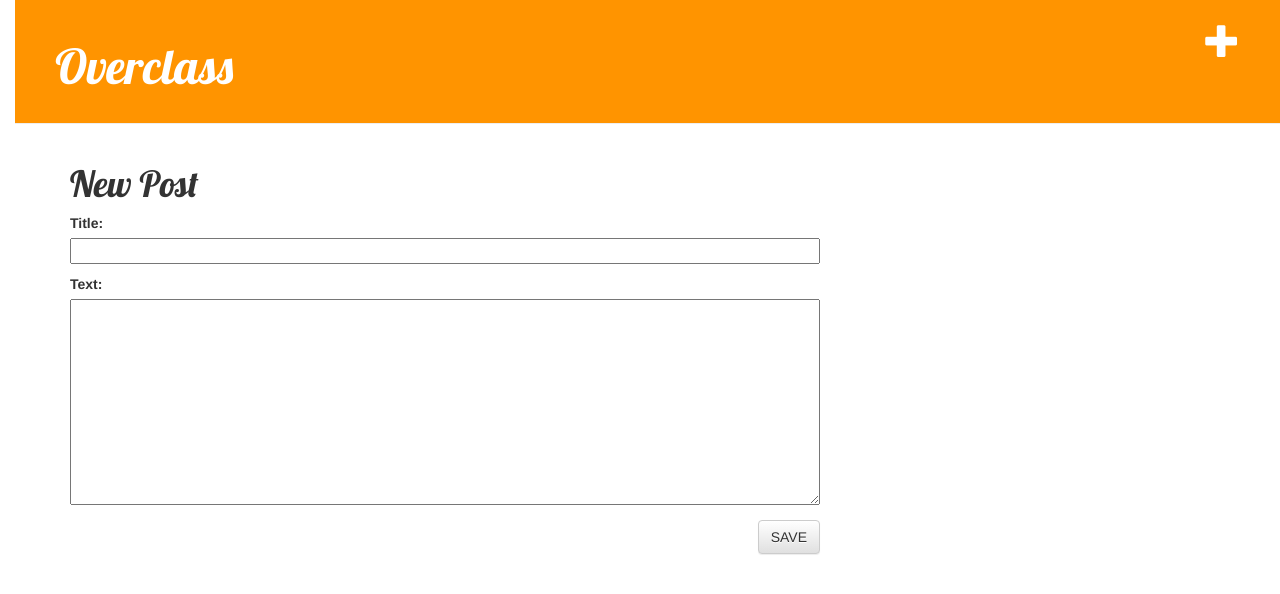
After one commit to NevFiasco/my-first-blog, a Django app: page /post/new in a window 1280 px wide. The commit adds this page. Shown: the top 594 px of the page. Run offline with Django 3.2, Linux system fonts and the light colour scheme; the visitor is signed in with stand-in values (Sample User, id 1); some libraries are stand-ins or nearby versions.

Commit message:
Added FrontEnd Pages and CSS

```diff
--- /dev/null
+++ b/blog/forms.py
@@ -0,0 +1,8 @@
+from django import forms
+from .models import Post
+
+class PostForm(forms.ModelForm):
+
+    class Meta:
+        model = Post
+        fields = ('title', 'text',)
--- /dev/null
+++ b/blog/static/css/blog.css
@@ -0,0 +1,56 @@
+h1 a {
+    color: #FCA205;
+    font-family: 'Lobster';
+}
+
+body {
+    padding-left: 15px;
+}
+
+.page-header {
+    background-color: #FF9400;
+    margin-top: 0;
+    padding: 20px 20px 20px 40px;
+}
+
+.page-header h1, .page-header h1 a, .page-header h1 a:visited, .page-header h1 a:active {
+    color: #ffffff;
+    font-size: 36pt;
+    text-decoration: none;
+}
+
+.content {
+    margin-left: 40px;
+}
+
+h1, h2, h3, h4 {
+    font-family: 'Lobster', cursive;
+}
+
+.date {
+    color: #828282;
+}
+
+.save {
+    float: right;
+}
+
+
+.post-form textarea, .post-form input {
+    width: 100%;
+}
+
+.top-menu, .top-menu:hover, .top-menu:visited {
+    color: #ffffff;
+    float: right;
+    font-size: 26pt;
+    margin-right: 20px;
+}
+
+.post {
+    margin-bottom: 70px;
+}
+
+.post h1 a, .post h1 a:visited {
+    color: #000000;
+}
--- /dev/null
+++ b/blog/templates/blog/base.html
@@ -0,0 +1,38 @@
+<!DOCTYPE html>
+{% load static %}
+<html lang="en">
+<head>
+    <link rel="stylesheet" href="//maxcdn.bootstrapcdn.com/bootstrap/3.2.0/css/bootstrap.min.css">
+    <link rel="stylesheet" href="//maxcdn.bootstrapcdn.com/bootstrap/3.2.0/css/bootstrap-theme.min.css">
+    <link rel="stylesheet" href="{% static '/css/blog.css' %}">
+    <link href="//fonts.googleapis.com/css?family=Lobster&subset=latin,latin-ext" rel="stylesheet" type="text/css">
+
+
+    <meta charset="UTF-8">
+    <title>My Blog</title>
+</head>
+<body>
+    <div class="page-header">
+        {% if user.is_authenticated %}
+        <a href="{% url 'post_new' %}" class="top-menu"><span class="glyphicon glyphicon-plus"></span></a>
+        {% endif %}
+        <h1>
+            <a href="{% url 'post_list' %}">Overclass</a>
+        </h1>
+
+
+    </div>
+
+
+    <div class="content container">
+        <div class="row">
+            <div class="col-md-8">
+                {% block content %}
+                {% endblock %}
+            </div>
+        </div>
+    </div>
+
+
+</body>
+</html>
--- /dev/null
+++ b/blog/templates/blog/post_edit.html
@@ -0,0 +1,11 @@
+{% extends 'blog/base.html' %}
+
+{% block content %}
+
+    <h1>New Post</h1>
+    <form method="POST" class="post-form"> {% csrf_token %}
+        {{ form.as_p }}
+        <button type="submit" class="save btn btn-default">SAVE</button>
+    </form>
+
+{% endblock %}
--- a/blog/urls.py
+++ b/blog/urls.py
@@ -3,4 +3,7 @@
 
 urlpatterns = [
     path('', views.post_list, name='post_list'),
+    path('post/<int:pk>/', views.post_detail, name='post_detail'),
+    path('post/new', views.post_new, name='post_new'),
+    path('post/<int:pk>/edit/', views.post_edit, name='post_edit')
 ]
--- a/blog/views.py
+++ b/blog/views.py
@@ -1,5 +1,48 @@
-from django.shortcuts import render
+from django.shortcuts import render, get_object_or_404
+from django.utils import timezone
+from django.shortcuts import redirect
+from .models import Post
+from .forms import PostForm
+
 
 # Create your views here.
 def post_list(request):
-    return render(request, 'blog/post_list.html', {})
+    posts = Post.objects.filter(published_date__lte=timezone.now()).order_by('published_date')
+
+    return render(request, 'blog/post_list.html', {'posts' : posts})
+
+def post_detail(request, pk):
+    post = get_object_or_404(Post, pk=pk)
+    return render(request, 'blog/post_detail.html', {'post' : post})
+
+def post_new(request):
+    if request.method == "POST":
+        form = PostForm(request.POST)
+
+        if form.is_valid():
+            post = form.save(commit=False)
+            post.author = request.user
+            post.published_date = timezone.now()
+            post.save()
+            return redirect('post_detail', pk=post.pk)
+    else:
+        form = PostForm()
+
+    return render(request, 'blog/post_edit.html', {'form': form})
+
+def post_edit(request, pk):
+    post = get_object_or_404(Post, pk=pk)
+    if request.method == "POST":
+
+        form = PostForm(request.POST, instance=post)
+
+        if form.is_valid():
+            post = form.save(commit=False)
+            post.author = request.user
+            post.published_date = timezone.now()
+            post.save()
+            return redirect('post_detail', pk=post.pk)
+    else:
+        form = PostForm(instance=post)
+
+    return render(request, 'blog/post_edit.html', {'form': form})
```
Also changed, not shown: blog/templates/blog/post_detail.html (added, +17 -0 lines), blog/templates/blog/post_list.html (+12 -25 lines).
